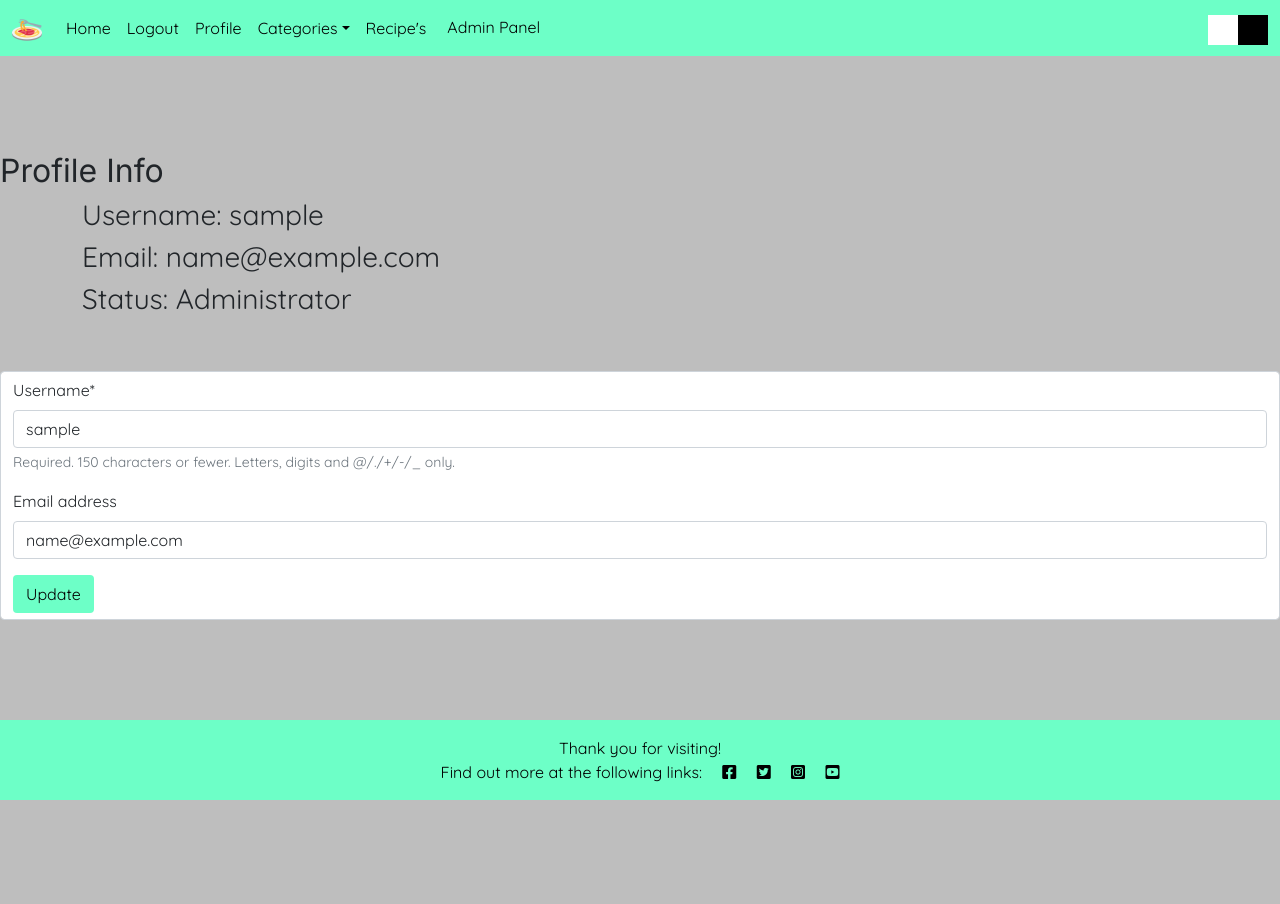
After one commit to Code-Institute-Submissions/CI_PP4_TheosKitchen, a Django app: page /profile/ in a window 1280 px wide. The commit adds this page. Run offline with Django 3.2, Linux system fonts and the light colour scheme; the visitor is signed in with stand-in values (Sample User, id 1); data that the repository does not hold is empty; some libraries are stand-ins or nearby versions.

```diff
--- a/recipe/forms.py
+++ b/recipe/forms.py
@@ -21,4 +21,4 @@ class UserUpdateForm(forms.ModelForm):
     """
     class Meta:
         model = User
-        fields = ('username',)
+        fields = ('username', 'email')
--- a/recipe/urls.py
+++ b/recipe/urls.py
@@ -7,15 +7,15 @@ from . import views
 
 urlpatterns = [
      path('', views.Featured.as_view(), name="Home"),
-     path('recipes/', views.RecipeList.as_view(), name="recipes"),
+     path('profile/', views.profile_, name="profile"),
      path('categories/', views.categories, name="categories"),
      path('categories_list/<str:cats>', views.categories_view,
           name="categories_list"),
+     path('recipes/', views.RecipeList.as_view(), name="recipes"),
      path('<slug:slug>/', views.RecipeDetail.as_view(), name="recipe_detail"),
      path('like/<slug:slug>/', views.RecipeLike.as_view(), name="recipe_like"),
      path('delete_comment/<int:comment_id>', views.delete_comment,
           name="delete_comment"),
      path('edit_comment/<int:pk>', views.EditComment.as_view(),
           name="edit_comment"),
-     # path('account/', views.account_view, name='account'),
 ]
--- a/recipe/views.py
+++ b/recipe/views.py
@@ -6,12 +6,13 @@ from django.contrib.messages.views import SuccessMessageMixin
 from django.contrib.auth.decorators import login_required
 from django.contrib.auth.mixins import LoginRequiredMixin
 from django.core.paginator import Paginator
+from django.http import HttpResponseRedirect
 from django.shortcuts import render, get_object_or_404, reverse, redirect
 from django.views import View
 from django.views import generic
 from django.views.generic import UpdateView
 from .models import Recipe, Comment
-from .forms import CommentForm
+from .forms import CommentForm, UserUpdateForm
 
 
 def categories(request):
@@ -155,16 +156,16 @@ class EditComment(LoginRequiredMixin, SuccessMessageMixin, UpdateView):
     success_message = 'The comment was successfully updated'
 
 
-@login_required
-def account_view(request):
+# @login_required
+def profile_(request):
     """
-    Takes users to their account page when signed in
+    Takes users to their profile page when signed in
     """
     if request.method == 'POST':
         user_form = UserUpdateForm(request.POST, instance=request.user)
         if user_form.is_valid():
             user_form.save()
-            messages.success(request, 'Your account has been updated!')
+            messages.success(request, 'Your profile has been updated!')
             return redirect('profile')
     else:
         user_form = UserUpdateForm(instance=request.user)
@@ -172,4 +173,4 @@ def account_view(request):
     context = {
         'user_form': user_form,
     }
-    return render(request, 'account.html', context)
+    return render(request, 'profile.html', context)
--- a/templates/components/nav.html
+++ b/templates/components/nav.html
@@ -23,9 +23,9 @@
                     <li class="nav-item">
                         <a class="nav-link" href="{% url 'account_logout' %}">Logout</a>
                     </li>
-                    <!-- User Account Page -->
+                    <!-- User Profile Page -->
                     <li class="nav-item">
-                        <a class="nav-link" href="#">Account</a>
+                        <a class="nav-link" href="{% url 'profile' %}">Profile</a>
                     </li>
                 {% else %}
                 <!-- User Login -->
@@ -59,6 +59,9 @@
                 <li class="nav-item">
                     <a class="nav-link" href="{% url 'recipes' %}">Recipe's</a>
                 </li>
+                {% if user.is_superuser %}
+                <a class="btn" href="/admin" target="_blank" aria-label="Go to the Admin Panel">Admin Panel</a>
+                {% endif %}
             </ul>
             <!-- Theme switch toggle -->
             <label for="theme" class="switch">Theme Switch
--- /dev/null
+++ b/templates/profile.html
@@ -0,0 +1,32 @@
+{% extends 'base.html' %}
+{% load static %}
+{% load crispy_forms_tags %}
+
+{% block content %}
+<!-- User Profile Page -->
+<section id="profile">
+    <h2 class="title mt-5">Profile Info</h2>
+    <div class="container">
+        <div class="row">
+            <div class="col-md-6">
+                <h3>Username: {{ user.username }}</h3>
+                <h3>Email: {{ user.email }}</h3>
+                {% if user.is_superuser %}
+                <h3>Status: Administrator</h3>
+                {% else %}
+                <h3>Status: User</h3>
+                {% endif %}
+            </div>
+        </div>
+    </div>
+    <form class="form-control mt-5 box-shadow" id="signup_form" method="post" action="{% url 'profile' %}" enctype="multipart/form-data">
+        {% csrf_token %}
+        {{ user_form | crispy }}
+        {% if redirect_field_value %}
+        <input type="hidden" name="{{ redirect_field_name }}" value="{{ redirect_field_value }}" />
+        {% endif %}
+        <button class="btn" type="submit">Update</button>
+    </form>
+</section>
+
+{% endblock content %}
```
Also changed, not shown: templates/account.html (deleted, +0 -10 lines), recipe/migrations/0004_account.py (added), recipe/migrations/0005_delete_account.py (added).
